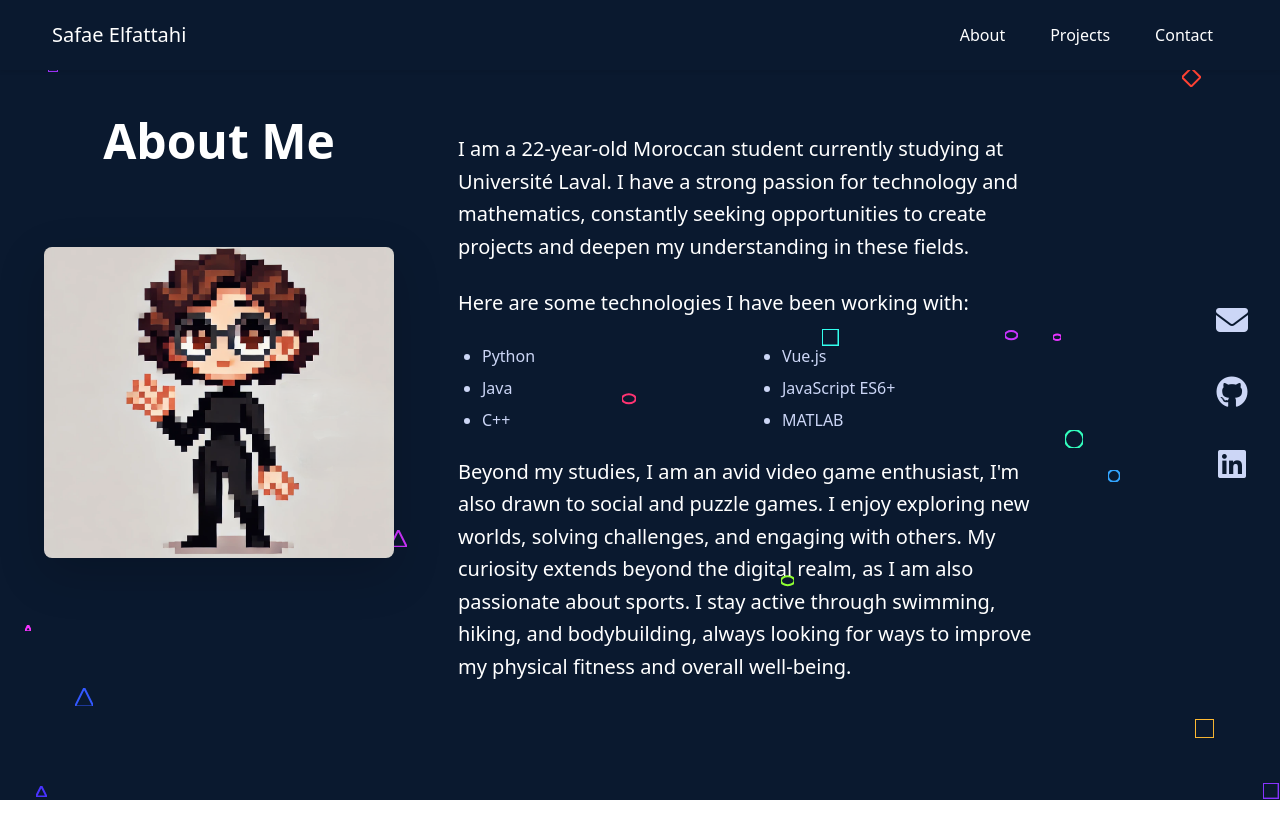
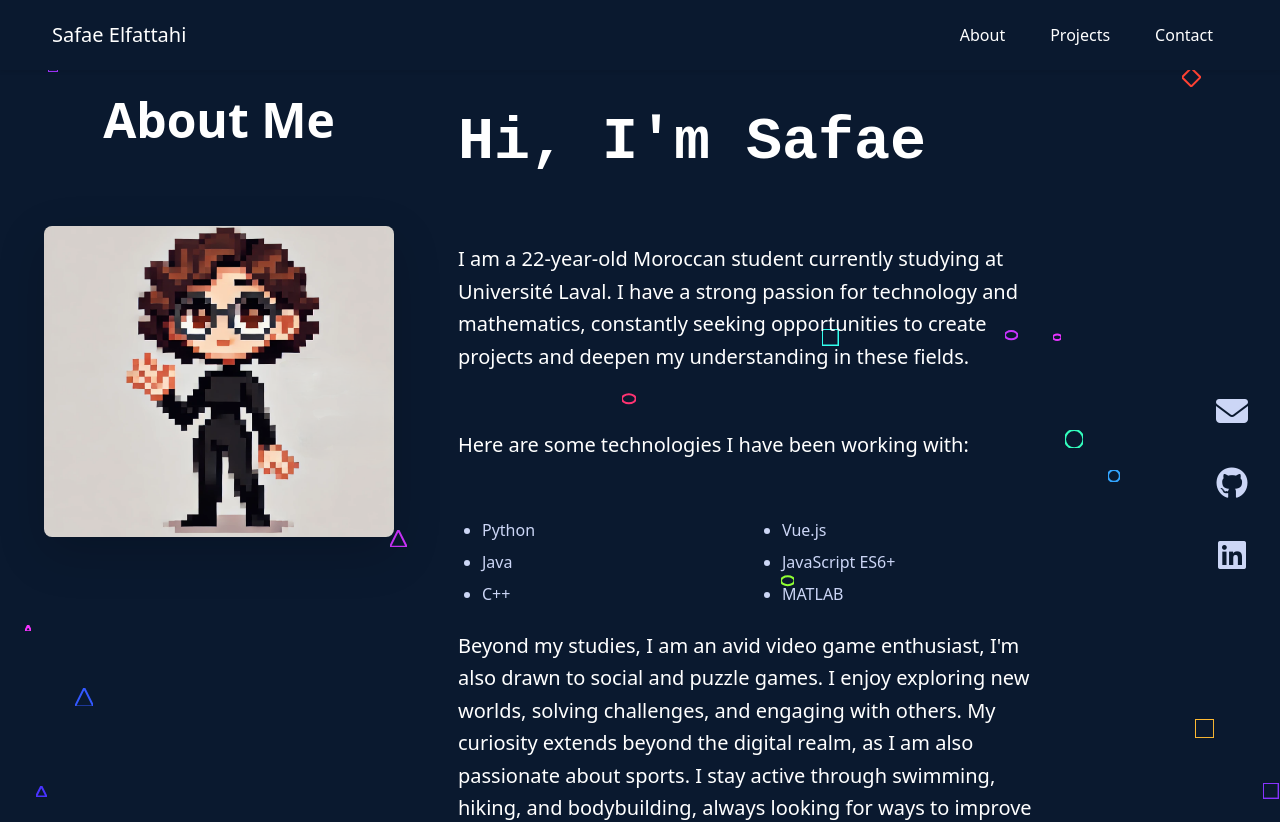
Before and after one commit to saelf9/Portfolio, a Vue app: page / in a window 1280 px wide. Shown: the top 822 px of the page. Built offline with nearby package versions, Linux system fonts and the light colour scheme.

Commit message:
added resume

```diff
--- a/src/components/about.vue
+++ b/src/components/about.vue
@@ -12,14 +12,19 @@
       </div>
 
       <!-- Middle Column: Text Content -->
-      <div class="middle-column text-white max-w-2xl space-y-6">
-        <p class="text-xl leading-relaxed mb-6 animate__animated animate__fadeIn animate__delay-2s">
+      <div class="middle-column text-white max-w-2xl space-y-14">
+        <!-- Added Typewriter Effect for Introduction -->
+        <h1 class="text-6xl font-extrabold mb-16">
+          <span id="typewriter" class="typewriter">Hi, I'm Safae</span>
+        </h1>
+
+        <p class="text-xl leading-relaxed mb-6 animate__animated animate__fadeIn animate__delay-2.5s">
           I am a 22-year-old Moroccan student currently studying at Université Laval. I have a strong passion for technology and mathematics, constantly seeking opportunities to create projects and deepen my understanding in these fields.
         </p>
-        <p class="text-xl leading-relaxed mb-6 animate__animated animate__fadeIn animate__delay-2.5s">
+        <p class="text-xl leading-relaxed mb-6 animate__animated animate__fadeIn animate__delay-3s">
           Here are some technologies I have been working with:
         </p>
-        <ul class="grid grid-cols-2 gap-x-8 gap-y-4 text-accent list-disc pl-5 mb-6 animate__animated animate__fadeIn animate__delay-3s">
+        <ul class="grid grid-cols-2 gap-x-8 gap-y-4 text-accent list-disc pl-5 mb-6 animate__animated animate__fadeIn animate__delay-3.5s">
           <li>Python</li>
           <li>Vue.js</li>
           <li>Java</li>
@@ -27,9 +32,13 @@
           <li>C++</li>
           <li>MATLAB</li>
         </ul>
-        <p class="text-xl leading-relaxed mt-4 animate__animated animate__fadeIn animate__delay-3.5s">
+        <p class="text-xl leading-relaxed mt-4 animate__animated animate__fadeIn animate__delay-4s">
           Beyond my studies, I am an avid video game enthusiast, I'm also drawn to social and puzzle games. I enjoy exploring new worlds, solving challenges, and engaging with others. My curiosity extends beyond the digital realm, as I am also passionate about sports. I stay active through swimming, hiking, and bodybuilding, always looking for ways to improve my physical fitness and overall well-being.
         </p>
+        <!-- Added Link to Resume -->
+        <a href="/src/assets/resume.pdf" target="_blank" class="text-xl text-accent underline hover:text-gold animate__animated animate__fadeIn animate__delay-4.5s">
+          View My Resume
+        </a>
       </div>
 
       <!-- Right Column: Social Icons -->
@@ -249,6 +258,26 @@ body {
   width: 100%;
 }
 
+/* Typewriter effect */
+@keyframes typewriter {
+  from { width: 0; }
+  to { width: 13.5ch; }
+}
+
+@keyframes blink {
+  50% { border-color: transparent; }
+}
+
+.typewriter {
+  display: inline-block;
+  overflow: hidden;
+  white-space: nowrap;
+  border-right: 3px solid white;
+  font-family: monospace;
+  width: 13.5ch;
+  animation: typewriter 2s steps(14, end) 1s forwards, blink 0.75s step-end infinite;
+}
+
 /* Container setup */
 .container {
   display: flex;
```
Also changed, not shown: src/assets/Screenshot 2025-01-15 185157.png (added), 1 other file (tests, documents, lock files or other folders).
